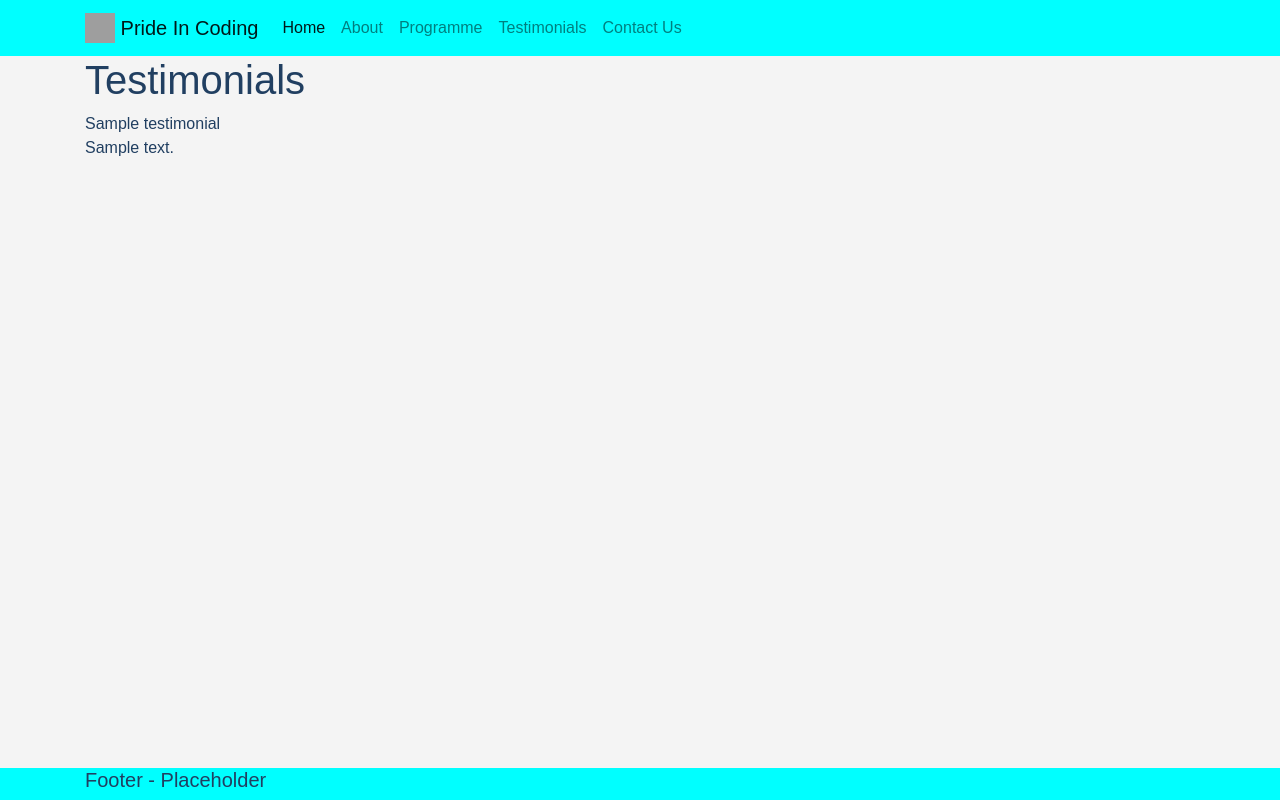
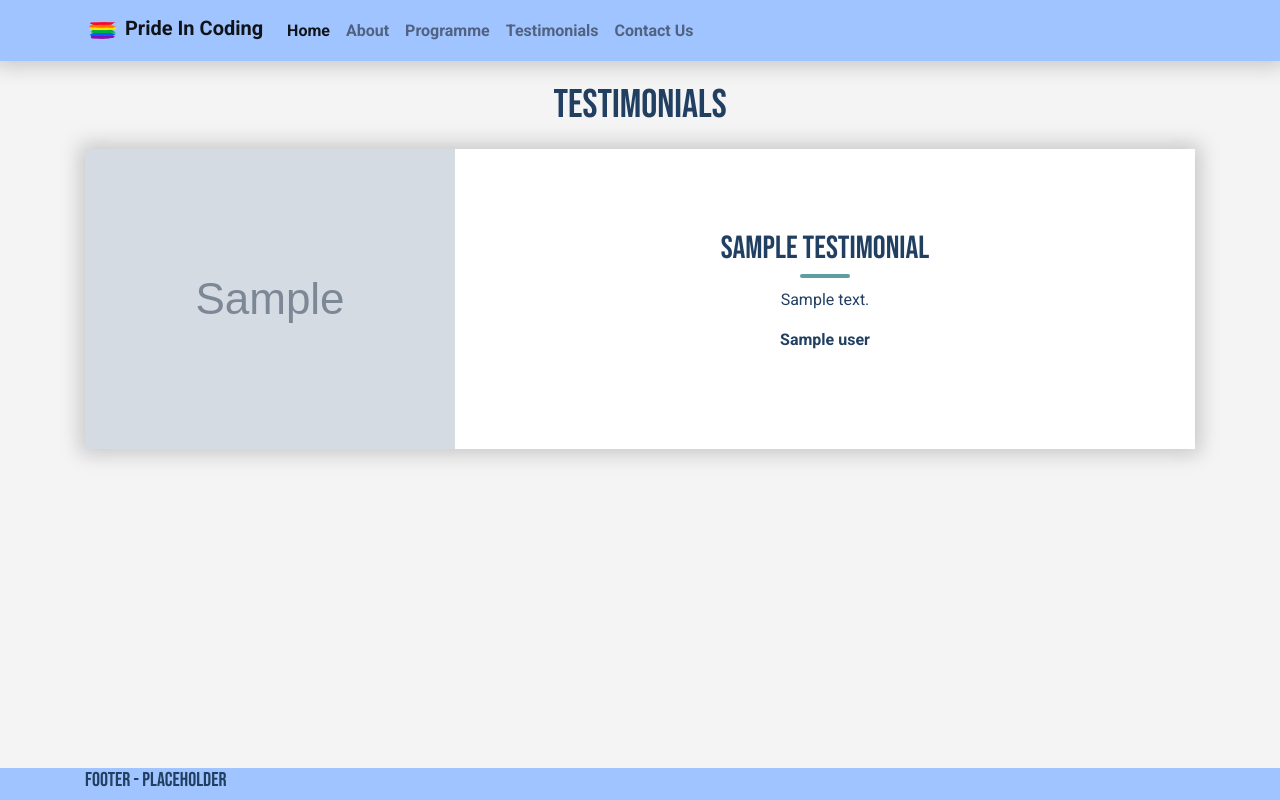
Before and after one commit to kimkesdev/Pride-In-Coding, a Flask app: page /testmonials in a window 1280 px wide. Run offline with Flask 2, Linux system fonts and the light colour scheme; grey boxes marked "Sample" are stand-in pictures; a database or web service that is not in the repository returns one stand-in record (values such as "Sample title"); some libraries are stand-ins or nearby versions; grey boxes are pictures that could not be loaded.

Commit message:
Testimonials - page built, styled and contant added

```diff
--- a/app.py
+++ b/app.py
@@ -35,7 +35,7 @@ def programme():
 
 @app.route("/testmonials")
 def get_testimonials():
-    testimonials = mongo.db.testimonials.find()
+    testimonials = mongo.db.testimonials.find().sort("created_on", -1)
     return render_template("testimonials.html", testimonials=testimonials)
 
 
--- a/static/css/style.css
+++ b/static/css/style.css
@@ -1,12 +1,38 @@
+@import url('https://fonts.googleapis.com/css2?family=Bebas+Neue&display=swap');
+@import url('https://fonts.googleapis.com/css2?family=Roboto:ital,wght@0,400;0,500;0,700;0,900;1,400;1,500;1,700;1,900&display=swap');
+
+*{
+	padding: 0;
+	margin: 0;
+	box-sizing: border-box;
+    font-family: 'Roboto', sans-serif;
+}
+
 body {
     background-color: #f4f4f4;
     color: #213f61;
     display: flex;
     min-height: 100vh;
+	height: 100vh;
+	width: 100%;
     -webkit-box-orient: vertical;
     -webkit-box-direction: normal;
     -ms-flex-direction: column;
     flex-direction: column;
+}
+
+h1,
+h2,
+h3,
+h4,
+h5,
+h6 {
+	font-family: 'Bebas Neue', sans-serif;
+}
+
+.row,
+.col {
+	padding: 0;
 }
 
 main {
@@ -15,16 +41,44 @@ main {
     flex: 1 0 auto;
 }
 
+h1 {
+	text-align: center;
+	margin-top: 20px;
+}
+
+h2{
+	position: relative;
+	padding: 0 0 10px;
+	margin-bottom: 10px;
+}
+
+h2:after{
+	content: '';
+    position: absolute;
+    left: 50%;
+    bottom: 0;
+    transform: translateX(-50%);
+    height: 4px;
+    width: 50px;
+    border-radius: 2px;
+    background-color: #5F9EA0;
+}
+
 .row .col {
     width: 100%;
 }
 
 .navbar {
-    background-color: aqua;
+    background-color: #a0c4ff;
+	box-shadow: 0px 0px 19px 5px rgba(0,0,0,0.19);
+}
+
+.navbar-expand-lg .navbar-nav, .navbar-brand {
+	font-weight: 600;
 }
 
 .page-footer {
-    background-color: aqua;
+    background-color: #a0c4ff;
 }
 
 .flip-card {
@@ -32,7 +86,7 @@ main {
     width: 300px;
     height: 300px;
     perspective: 1000px;
-  }
+}
 
 .flip-card-inner {
 position: relative;
@@ -73,20 +127,42 @@ padding: 15px 15px;
     border-radius: 50%;
 }
 
-/* Contact us form*/
-@import url('https://fonts.googleapis.com/css2?family=Bebas+Neue&display=swap');
+/* Testimonials Styling */
 
-*{
-	padding: 0;
-	margin: 0;
-	box-sizing: border-box;
-    font-family: 'Bebas Neue', sans-serif;
+.testimonial-box {
+	width: 100%;
+	justify-content: center;
+	align-items: center;
+	text-align: center;
+	background-color: #fff;
+	box-shadow: 0px 0px 19px 5px rgba(0,0,0,0.19);
+	margin: 20px 0 30px 0;
 }
 
-body{
-	height: 100vh;
+.testimonial-img {
+	height: 100%;
+	padding: 0;
+	overflow: hidden;
+    position: relative;
+}
+
+.testimonial-img>img {
+    display: block;
+    width: 100%;
+    height: 300px;
+    -o-object-fit: cover;
+    object-fit: cover;
+}
+
+.testimonial-content {
 	width: 100%;
 }
+
+.testimonial-title {
+	width: 100%;
+}
+
+/* Contact us form*/
 
 .contact-us-container{
 	position: relative;
@@ -110,6 +186,7 @@ body{
 	filter: blur(50px);
 	z-index: -1;
 }
+
 .contact-box{
 	max-width: 850px;
 	display: grid;
@@ -118,7 +195,6 @@ body{
 	align-items: center;
 	text-align: center;
 	background-color: #fff;
-	box-shadow: 0px 0px 19px 5px rgba(0,0,0,0.19);
 }
 
 .left{
@@ -129,24 +205,6 @@ body{
 
 .right{
 	padding: 25px 40px;
-}
-
-h2{
-	position: relative;
-	padding: 0 0 10px;
-	margin-bottom: 10px;
-}
-
-h2:after{
-	content: '';
-    position: absolute;
-    left: 50%;
-    bottom: 0;
-    transform: translateX(-50%);
-    height: 4px;
-    width: 50px;
-    border-radius: 2px;
-    background-color: #5F9EA0;
 }
 
 .field{
--- a/templates/base.html
+++ b/templates/base.html
@@ -16,7 +16,7 @@
         <nav class="navbar navbar-expand-lg navbar-light sticky-top">
             <div class="container">
                 <a class="navbar-brand" href="{{ url_for('home') }}">
-                    <img src="https://mpng.subpng.com/20190306/qt/kisspng-scalable-vector-graphics-computer-icons-portable-n-darwin-a-premium-bootstrap-responsive-reactjs-so-5c8099a8bd16a8.9760013415519318167745.jpg" width="30" height="30" class="d-inline-block align-top" alt="">
+                    <img src="{{ url_for ('static', filename='images/217-removebg-preview.png') }}" width="35" height="35" class="d-inline-block align-top" alt="">
                     Pride In Coding
                 </a>
                 <button class="navbar-toggler" type="button" data-toggle="collapse" data-target="#navbarSupportedContent" aria-controls="navbarSupportedContent" aria-expanded="false" aria-label="Toggle navigation">
--- a/templates/contact-us.html
+++ b/templates/contact-us.html
@@ -1,8 +1,8 @@
 {% extends 'base.html' %}
 
 {% block content %}
+<h1>Contact Us</h1>
 <div class="contact-us-container">
-    <h1>Contact Us</h1>
     <div class="contact-box">
         <div class="left"></div>
             <div class="right">
--- a/templates/testimonials.html
+++ b/templates/testimonials.html
@@ -3,9 +3,40 @@
 {% block content %}
     <h1>Testimonials</h1>
 
+
+
     {% for testimonial in testimonials %}
-        {{ testimonial.title }} <BR>
-        {{ testimonial.content}} <BR>
+
+        {% if loop.index % 2 !=0 %}
+
+            <div class="testimonial-box row">
+                <div class="testimonial-img col-4">
+                    <img src="{{ testimonial.img }}">
+                </div>
+                <div class="testimonial-content col-8">
+                    <h2 class="testimonial-title">{{ testimonial.title }}</h2>
+                    <p>{{ testimonial.content }}</p>
+                    <p class="font-weight-bold">{{ testimonial.author|capitalize }}</p>
+                </div>
+            </div>
+
+        {% else %}
+
+            <div class="testimonial-box row">
+                <div class="testimonial-content col-8">
+                    <h2 class="testimonial-title">{{ testimonial.title }}</h2>
+                    <p>{{ testimonial.content }}</p>
+                    <p class="font-weight-bold">{{ testimonial.author|capitalize }}</p>
+                </div>
+                <div class="testimonial-img col-4">
+                    <img src="{{ testimonial.img }}">
+                </div>
+            </div>
+
+        {% endif %}
+
     {% endfor %}
 
+
+
 {% endblock %}
```
Also changed, not shown: static/images/217-removebg-preview.png (added).
